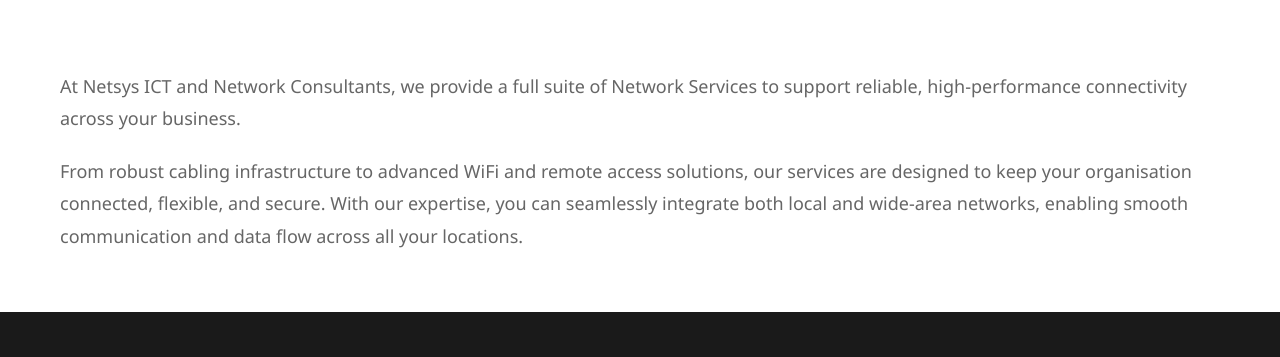
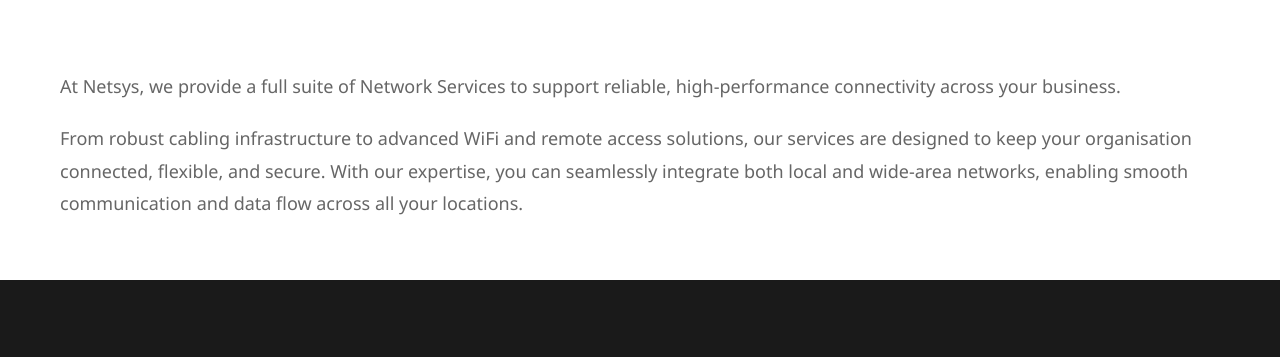
Before and after one commit to wadoodShaikh/netsys-web, a plain HTML site: page managed-security.html in a window 1280 px wide. Shown: the part 386-743 px from the top of the page. Drawn offline with Linux system fonts and the light colour scheme.

Commit message:
Update managed-security.html

```diff
--- a/managed-security.html
+++ b/managed-security.html
@@ -456,7 +456,7 @@
     </section>
 
     <section class="intro-section">
-        <p>At Netsys ICT and Network Consultants, we provide a full suite of Network Services to support reliable, high-performance connectivity across your business.</p>
+        <p>At Netsys, we provide a full suite of Network Services to support reliable, high-performance connectivity across your business.</p>
 
         <p>From robust cabling infrastructure to advanced WiFi and remote access solutions, our services are designed to keep your organisation connected, flexible, and secure. With our expertise, you can seamlessly integrate both local and wide-area networks, enabling smooth communication and data flow across all your locations.</p>
 
```
